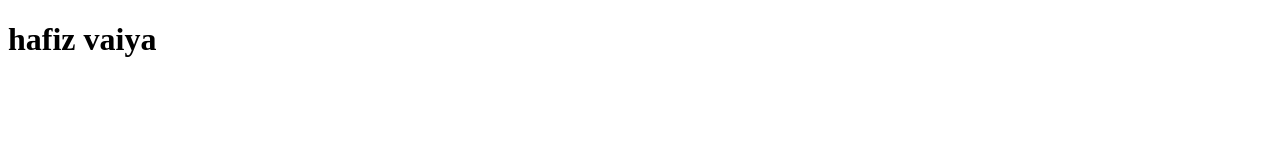
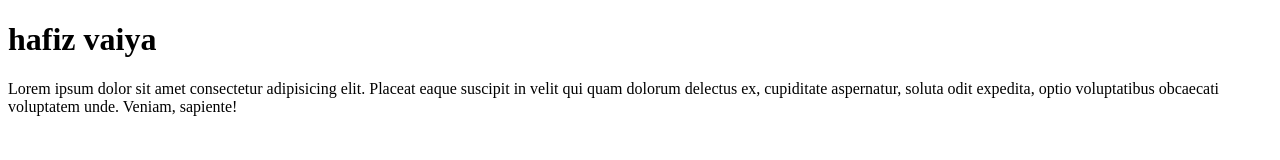
Before and after one commit to Hafiz384/first-projects, a plain HTML site: page index.html in a window 1280 px wide. Drawn offline with Linux system fonts and the light colour scheme.

Commit message:
ptag-added

```diff
--- a/index.html
+++ b/index.html
@@ -8,5 +8,8 @@
 </head>
 <body>
     <h1>hafiz vaiya</h1>
+    <p>Lorem ipsum dolor sit amet consectetur adipisicing elit. Placeat eaque suscipit in
+        velit qui quam dolorum delectus ex, cupiditate aspernatur,
+        soluta odit expedita, optio voluptatibus obcaecati voluptatem unde. Veniam, sapiente!</p>
 </body>
 </html>
```
